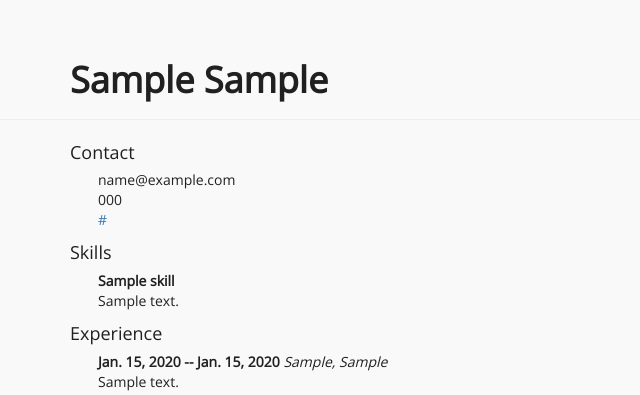
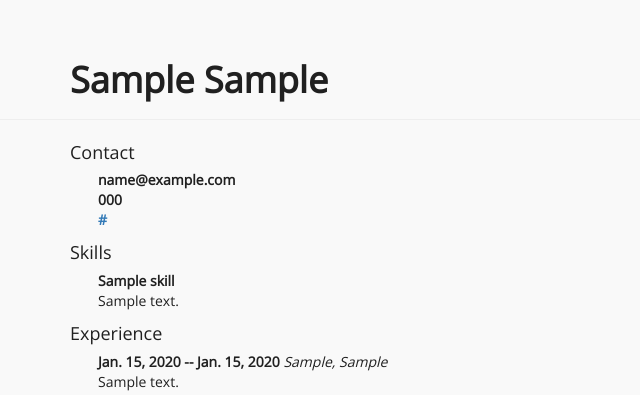
Before and after one commit to NuxiiGit/undergrad-portfolio, a Django app: page /cv in a window 1280 px wide. Shown: the top 395 px of the page, without its empty margins (0-640 px from the left). Run offline with Django 3.2, Linux system fonts and the light colour scheme; tables that the repository leaves empty hold one stand-in row (values such as "Sample post"); parts of the project's set-up code (start-up, migrations or seed data) failed here and were passed over; some libraries are stand-ins or nearby versions.

Commit message:
Updated style.

```diff
--- a/cv/static/cv/base.css
+++ b/cv/static/cv/base.css
@@ -30,3 +30,7 @@ body {
 	margin-top : 5px;
 	margin-left : 2em;
 }
+
+#Contact > div * {
+	font-weight : bold;
+}
```
